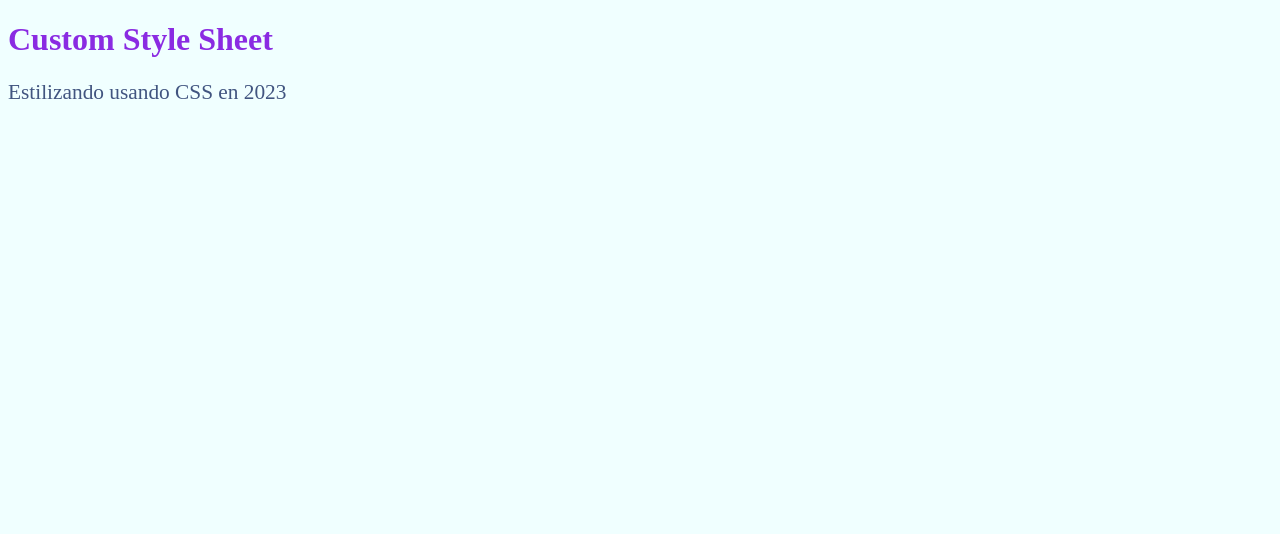
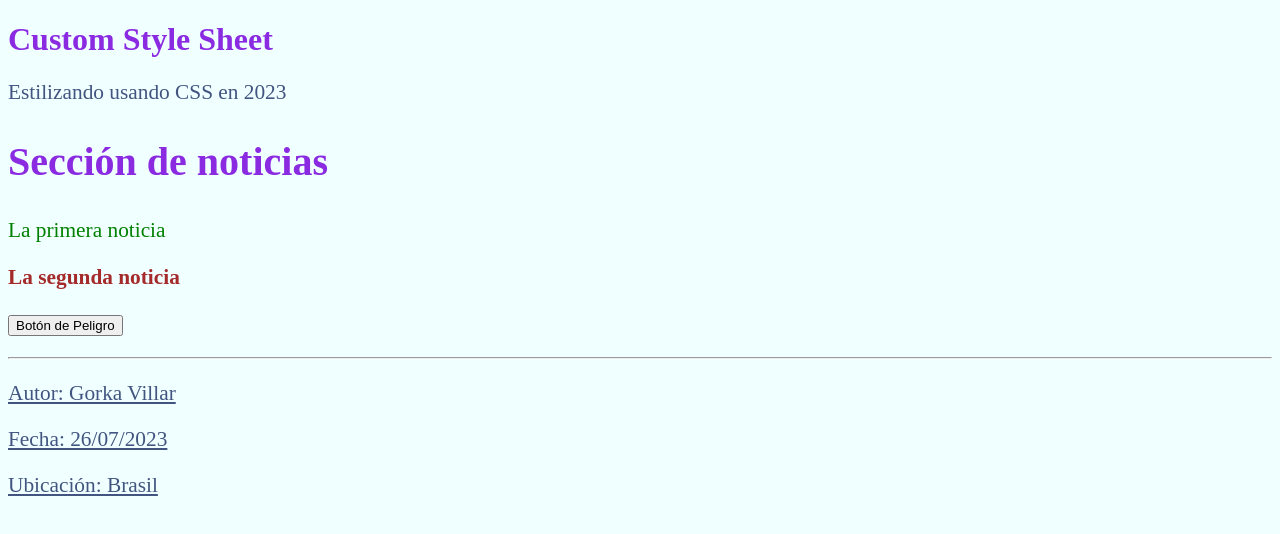
Before and after one commit to rodrigomoraazocar/CursoHtml, a plain HTML site: page 4-Introduccion a CSS/index.html in a window 1280 px wide. Drawn offline with Linux system fonts and the light colour scheme.

Commit message:
CSS- Selectores de Clases-id

```diff
--- a/4-Introduccion a CSS/estilos.css
+++ b/4-Introduccion a CSS/estilos.css
@@ -13,3 +13,35 @@ p {
     font-size: 16pt;
     color: rgb(65, 85, 128);
 }
+
+/*Para utilizar los selectores de id*/
+
+#primera-noticia{
+    color: green;
+    font-size: 16pt;
+}
+
+#segunda-noticia{
+    color: brown;
+    font-size: 16pt;
+    font-weight: bold;
+}
+
+/*Selector para clases*/
+.encabezado{
+    color: blueviolet;
+    font-size: 30pt;
+}
+
+/*Selector para todos los elementos usar asterisco (*) */
+
+
+*.warning {
+    color: blueviolet;
+    font-size: 30pt;
+}
+
+/*Otra forma de usar selectores de clases*/
+.autor, .fecha, .ubicacion{
+    text-decoration: underline;
+}
--- a/4-Introduccion a CSS/index.html
+++ b/4-Introduccion a CSS/index.html
@@ -12,5 +12,22 @@
     <h1>Custom Style Sheet</h1>
 
     <p>Estilizando usando CSS en 2023</p>
+
+    <h2 class="encabezado">Sección de noticias</h2>
+
+    <p id="primera-noticia">La primera noticia</p>
+    <p id="segunda-noticia">La segunda noticia</p>
+
+    <p class="peligro"> <button>Botón de Peligro</button></p>
+
+    <hr>
+
+
+    <div>
+        <p class="autor"> Autor: Gorka Villar </p>
+        <p class="fecha"> Fecha: 26/07/2023</p>
+        <p class="ubicacion"> Ubicación: Brasil</p>
+    </div>
+
   </body>
 </html>
```
